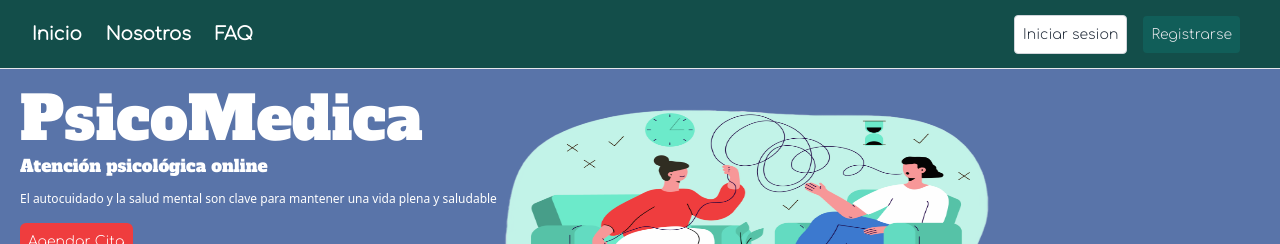
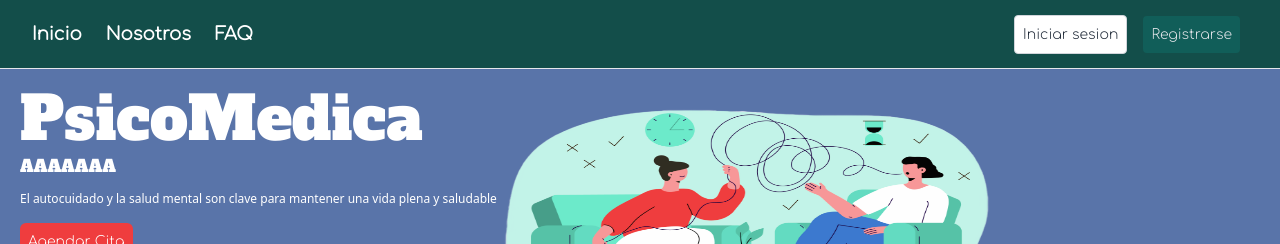
Before and after one commit to JD-Flores/Microproyecto-2, a React (Vite) app: page / in a window 1280 px wide. Shown: the top 244 px of the page. Built offline with nearby package versions, Linux system fonts and the light colour scheme; no server answers.

Commit message:
Update HomePage.jsx

```diff
--- a/src/Paginas/Home/HomePage.jsx
+++ b/src/Paginas/Home/HomePage.jsx
@@ -13,7 +13,7 @@ export function HomePage() {
         <div className='flex bg-[#5974A9]'> {/*Primera vista de la Homepage con imagen*/}
             <div className='ml-[20px] leading-normal'> {/*Lado izquierdo de la vista*/}
                 <h1 className='text-white text-[25px] font-alfa-slab-one mb-[5px] mt-[20px] sm:text-4xl, md:text-6xl ' >PsicoMedica</h1>
-                <h2 className='text-[17px] font-alfa-slab-one text-white mb-[10px] ' >Atención psicológica online</h2>
+                <h2 className='text-[17px] font-alfa-slab-one text-white mb-[10px] ' >AAAAAAA</h2>
                 <h4 className='text-[12px]  text-white'>El autocuidado y la salud mental son clave para mantener una vida plena y saludable</h4>
                 <button className=' text-white bg-[#EF3D3E] font-comfortaa text-[14px]  border-indigo-500 hover:shadow p-2 rounded-[6px] mt-[15px] mb-[15px]'>Agendar Cita</button>
             </div>
```
